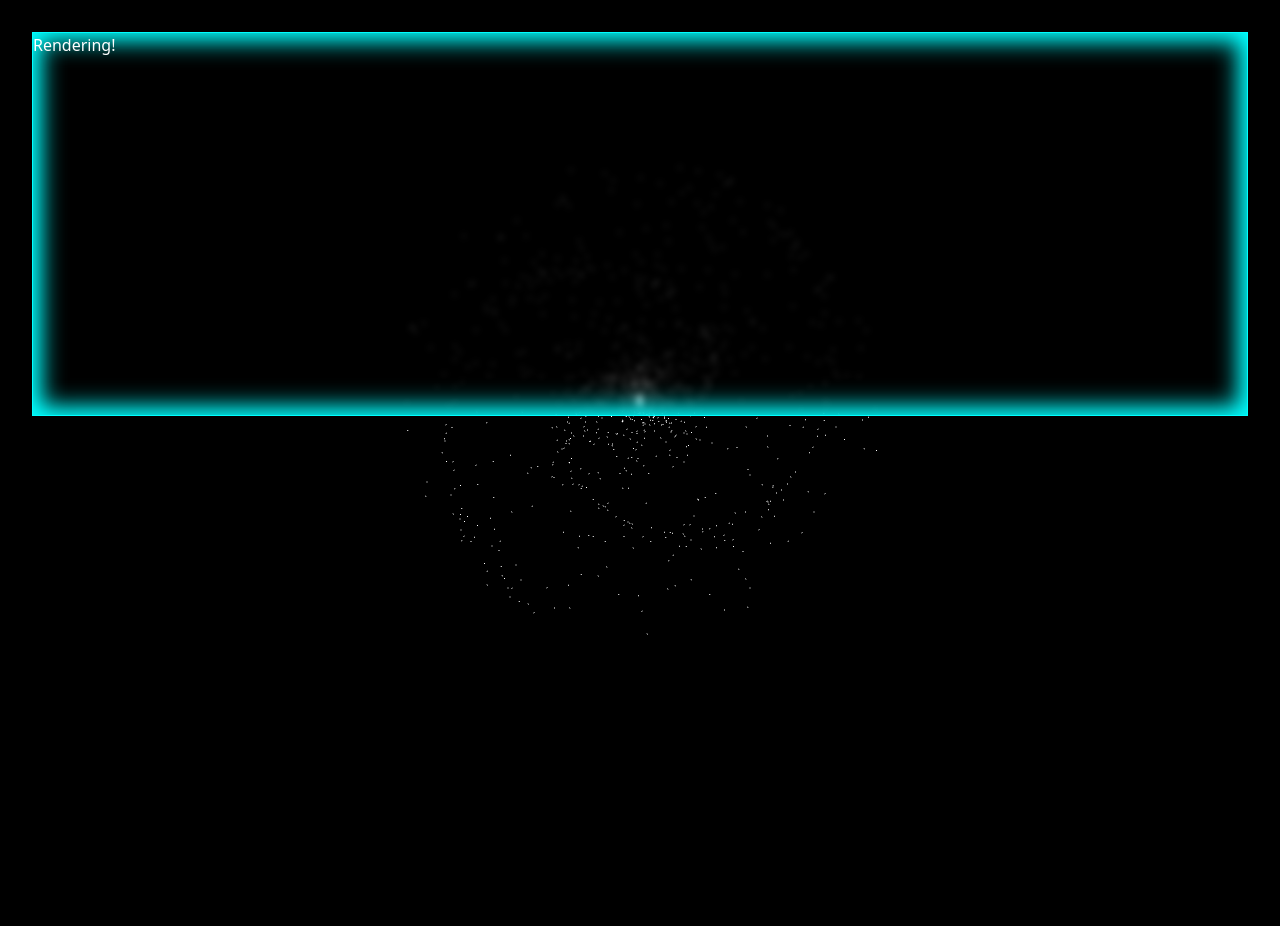
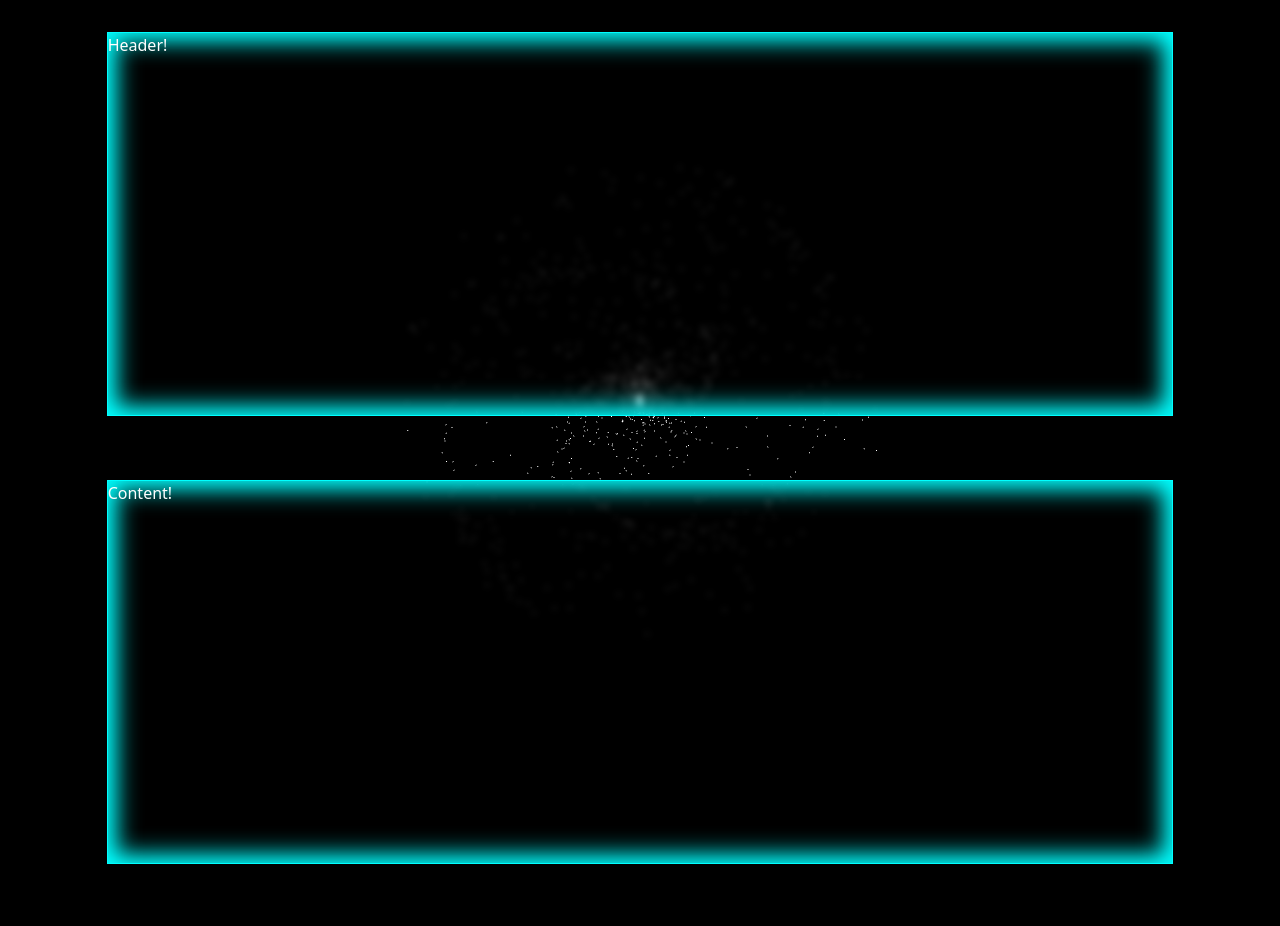
Before and after one commit to eachampagne/Portfolio, a React (Vite) app: page / in a window 1280 px wide. Shown: the top 926 px of the page. Before the commit the page ends 800 px from the top, so only its background shows below. Built offline with nearby package versions, Linux system fonts and the light colour scheme.

Commit message:
three centered boxes

```diff
--- a/client/App.tsx
+++ b/client/App.tsx
@@ -1,14 +1,17 @@
 import Galaxy from './Galaxy';
+import Header from './Header';
+import Content from './Content';
+import ControlPanel from './ControlPanel';
 
 function App() {
 
   return (
     <>
       <Galaxy />
-      <div className='flex'>
-        <div className='hologram w-64 h-96 flex-1 m-8'>
-          <h1 className='text-white'>Rendering!</h1>
-        </div>
+      <div className='flex flex-col items-center'>
+        <Header />
+        <Content />
+        <ControlPanel />
       </div>
     </>
   )
--- /dev/null
+++ b/client/Content.tsx
@@ -0,0 +1,14 @@
+function Content () {
+
+
+
+
+  return (
+    <div className='hologram w-5/6 h-96 flex-none m-8'>
+      <h1 className='text-white'>Content!</h1>
+    </div>
+
+  );
+}
+
+export default Content;
--- /dev/null
+++ b/client/ControlPanel.tsx
@@ -0,0 +1,14 @@
+function ControlPanel () {
+
+
+
+
+  return (
+    <div className='hologram w-5/6 h-96 flex-none m-8'>
+      <h1 className='text-white'>Control Panel!</h1>
+    </div>
+
+  );
+}
+
+export default ControlPanel;
--- /dev/null
+++ b/client/Header.tsx
@@ -0,0 +1,14 @@
+function Header () {
+
+
+
+
+  return (
+    <div className='hologram w-5/6 h-96 flex-none m-8'>
+      <h1 className='text-white'>Header!</h1>
+    </div>
+
+  );
+}
+
+export default Header;
```
